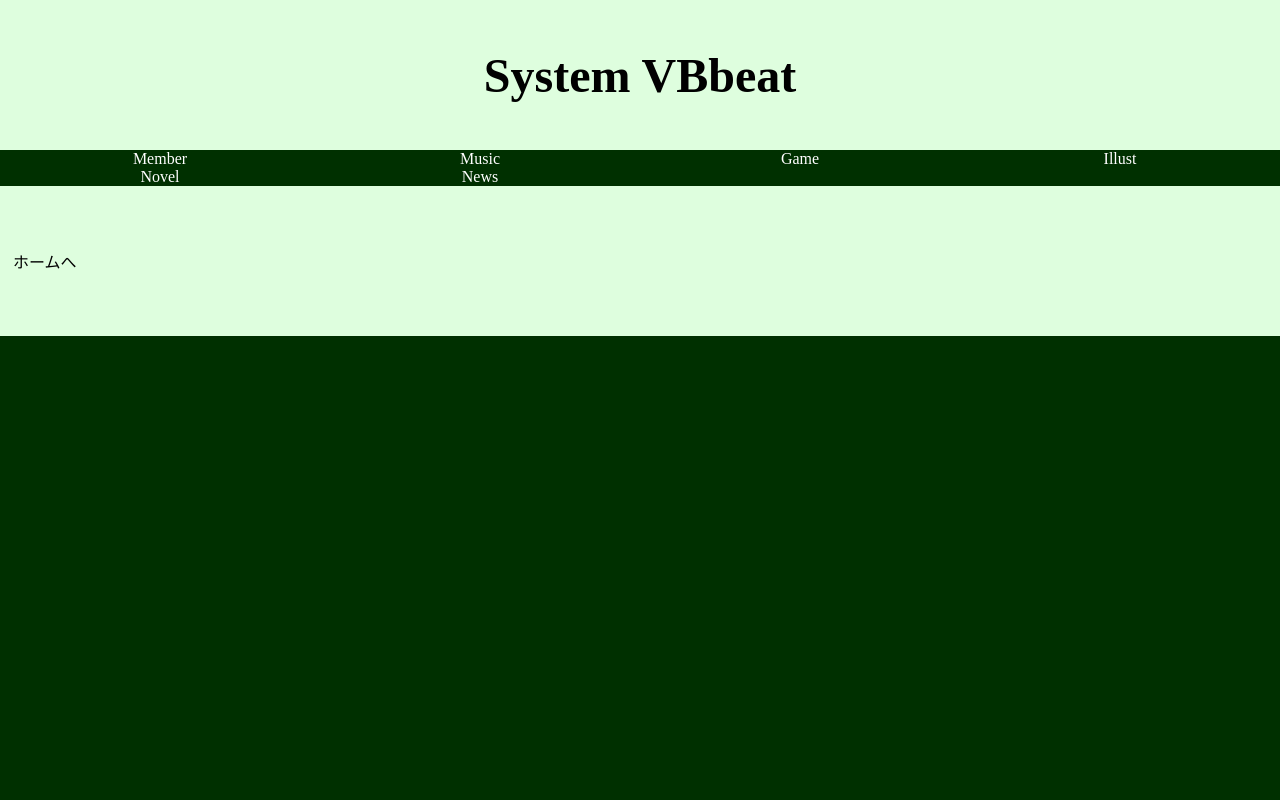
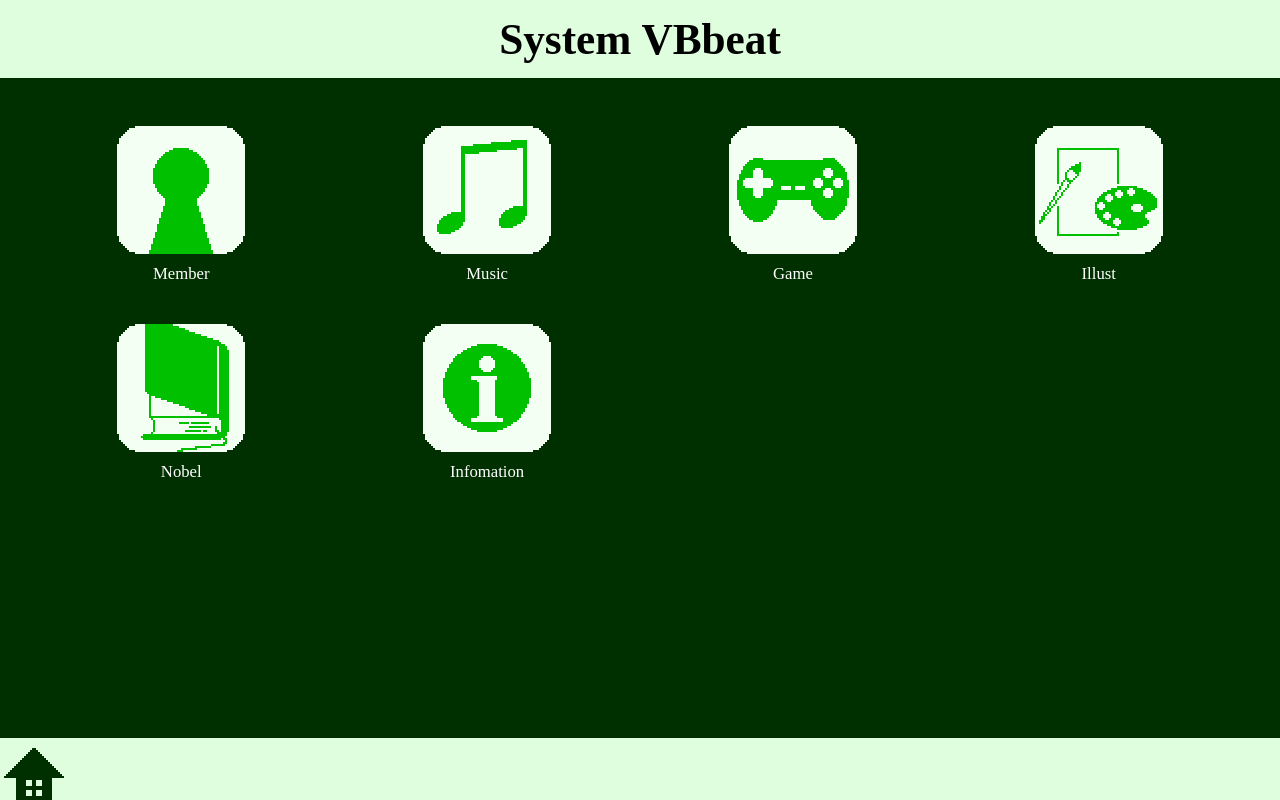
Before and after one commit to VBbeat/homePage, a PHP site: page /html/index.html in a window 1280 px wide. Run offline with PHP 8.4, Linux system fonts and the light colour scheme; some web fonts are replaced.

Commit message:
arrange index.html

```diff
--- a/css/common.css
+++ b/css/common.css
@@ -23,17 +23,45 @@
 *{
     margin: 0px;
     padding: 0px;
+    font-size: 2ex;
 }
 
 body{
     max-width: 100vw;
     min-width: 720px;
+
     font-family: 'PixelFont12N';
     background-color: #003000;
     color: white;
 
     overflow: hidden;
 }
+
+header{
+    text-align: center;
+}
+
+header iframe{
+    width: 100%;
+    height: 15ex;
+}
+
+main{
+    margin: 5ex;
+}
+
+
+footer{
+    position: fixed;
+    width: 100%;
+    bottom: 0px;
+
+}
+
+footer iframe{
+    height: 12ex;
+}
+
 
 /* タブレット用 */
 @media screen and (max-width: 959px) {
--- a/css/iconTable.css
+++ b/css/iconTable.css
@@ -13,11 +13,18 @@
     flex-direction: column;
     justify-content: center;
     align-items: center;
+
+    /* デバッグ用 */
+    /* border: 0.5px solid gray; */
 }
 
-.iconElement img{
-    width: 70%;
-    min-width: 128px;
+.iconImage{
+    padding: 20px 0px 5px;
+}
+
+.iconTitle{
+    padding: 5px 0px 20px;
+    font-size: 3.5ex;
 }
 
 /* タブレット用
--- a/html/footer.html
+++ b/html/footer.html
@@ -8,22 +8,25 @@
             background-color: #DEFEDE;
             color: black;
 
-            padding: 1%;
             display: flex;
             justify-content: space-between;
-            border: black;
-            border-width: 1px;
 
         }
 
         .footerElement {
-            max-width: 5%;
-            min-width: 4em;
+            width: 10ex;
+            padding: 1ex;
+
             display: flex;
             flex-wrap: wrap;
             justify-content: center;
             align-items: center;
             text-align: center;
+        }
+
+        /* フッタのホームボタンの設定 */
+        #footerHome {
+            width: 64px;
         }
     </style>
 </head>
@@ -31,7 +34,12 @@
 <!--フッタ-->
 
 <body>
-    <div class="footerElement">ホームへ</div>
+    <div class="footerElement">
+        <div id="footerHome">
+            <img src="../img/footer_Home.png">
+        </div>
+
+    </div>
     <div class="footerElement">
         <div id="footerClock"></div>
     </div>
--- a/html/header.html
+++ b/html/header.html
@@ -11,7 +11,7 @@
             justify-content: center;
             align-items: center;
             text-align: center;
-            font-size: 1.5em;
+            font-size: 7ex;
 
         }
     </style>
--- a/html/index.html
+++ b/html/index.html
@@ -21,22 +21,52 @@
     <main>
         <div class="iconTable">
             <div class="iconElement">
-                <div>Member</div>
+                <div class="iconImage">
+                    <img src="../img/icon_Member.png">
+                </div>
+                <div class="iconTitle">
+                    Member
+                </div>
             </div>
             <div class="iconElement">
-                <div>Music</div>
+                <div class="iconImage">
+                    <img src="../img/icon_Music.png">
+                </div>
+                <div class="iconTitle">
+                    Music
+                </div>
             </div>
             <div class="iconElement">
-                <div>Game</div>
+                <div class="iconImage">
+                    <img src="../img/icon_Game.png">
+                </div>
+                <div class="iconTitle">
+                    Game
+                </div>
             </div>
             <div class="iconElement">
-                <div>Illust</div>
+                <div class="iconImage">
+                    <img src="../img/icon_Illust.png">
+                </div>
+                <div class="iconTitle">
+                    Illust
+                </div>
             </div>
             <div class="iconElement">
-                <div>Novel</div>
+                <div class="iconImage">
+                    <img src="../img/icon_Novel.png">
+                </div>
+                <div class="iconTitle">
+                    Nobel
+                </div>
             </div>
             <div class="iconElement">
-                <div>News</div>
+                <div class="iconImage">
+                    <img src="../img/icon_Info.png">
+                </div>
+                <div class="iconTitle">
+                    Infomation
+                </div>
             </div>
         </div>
     </main>
--- a/scripts/footerClock.js
+++ b/scripts/footerClock.js
@@ -8,9 +8,6 @@ var footerClock = function () {
     var display = document.getElementById('footerClock');
     var dateStr = '';
 
-    if (hour < 10) {
-        hour = '0' + hour;
-    }
 
     if (minutes < 10) {
         minutes = '0' + minutes;
```
Also changed, not shown: img/footer_Home.png (added), 2 other files.
